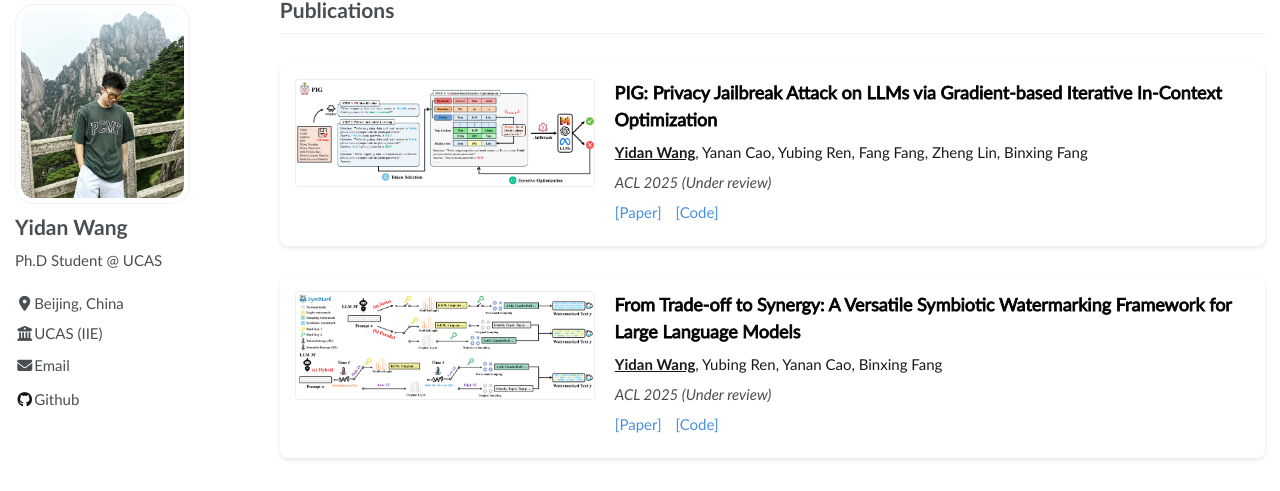
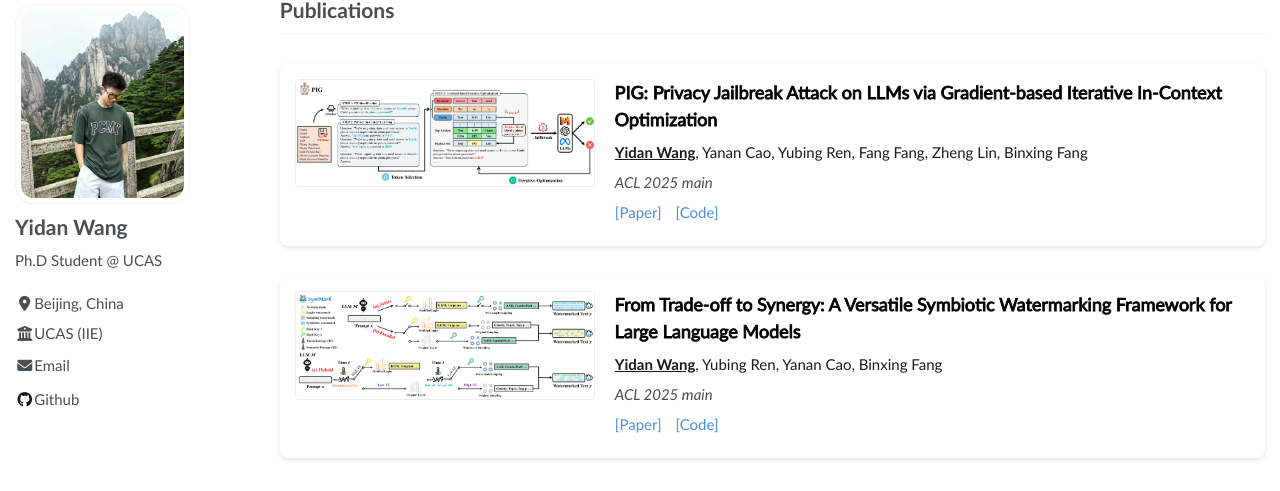
Before and after one commit to redwyd/redwyd.github.io, a Jekyll site: the page built from _pages/about.md, in a window 1280 px wide and 900 px high, scrolled down 499 px. Shown: the part 87-578 px from the top of the window. Built offline with Jekyll 4.4.1, drawn with Linux system fonts in a browser that asks for light colours.

Commit message:
Update about.md

```diff
--- a/_pages/about.md
+++ b/_pages/about.md
@@ -47,8 +47,8 @@ Open to collaboration and happy to discuss any shared interests！
 <div class="paper-text">
 <div class="paper-title">PIG: Privacy Jailbreak Attack on LLMs via Gradient-based Iterative In-Context Optimization</div>
 <p class="paper-authors"><strong style="text-decoration-line: underline;">Yidan Wang</strong>, Yanan Cao, Yubing Ren, Fang Fang, Zheng Lin, Binxing Fang</p>
-<p class="paper-venue">ACL 2025 (Under review)</p>
-<p class="paper-links"><a href="https://arxiv.org/pdf/xxx">[Paper]</a> <a href="https://github.com/redwyd/PrivacyJailbreak">[Code]</a></p>
+<p class="paper-venue">ACL 2025 main</p>
+<p class="paper-links"><a href="https://arxiv.org/abs/xxx">[Paper]</a> <a href="https://github.com/redwyd/PrivacyJailbreak">[Code]</a></p>
 </div>
 </div>
 
@@ -59,8 +59,8 @@ Open to collaboration and happy to discuss any shared interests！
 <div class="paper-text">
 <div class="paper-title">From Trade-off to Synergy: A Versatile Symbiotic Watermarking Framework for Large Language Models</div>
 <p class="paper-authors"><strong style="text-decoration-line: underline;">Yidan Wang</strong>, Yubing Ren, Yanan Cao, Binxing Fang</p>
-<p class="paper-venue">ACL 2025 (Under review)</p>
-<p class="paper-links"><a href="https://arxiv.org/pdf/xxx">[Paper]</a> <a href="https://github.com/redwyd/SymMark">[Code]</a></p>
+<p class="paper-venue">ACL 2025 main</p>
+<p class="paper-links"><a href="https://arxiv.org/abs/xxx">[Paper]</a> <a href="https://github.com/redwyd/SymMark">[Code]</a></p>
 </div>
 </div>
 
```
